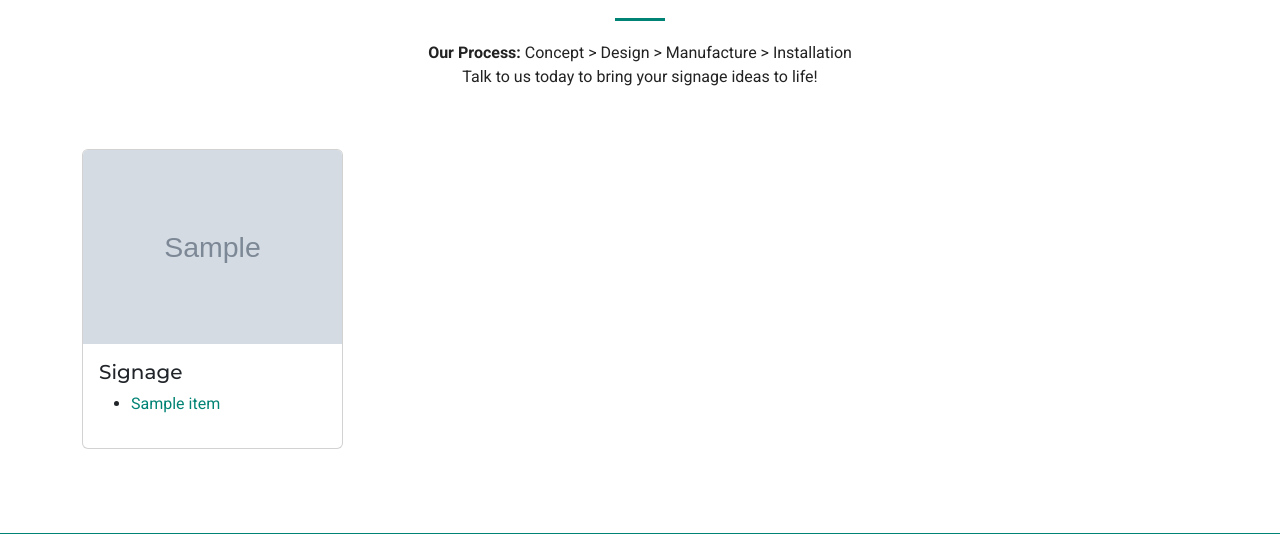
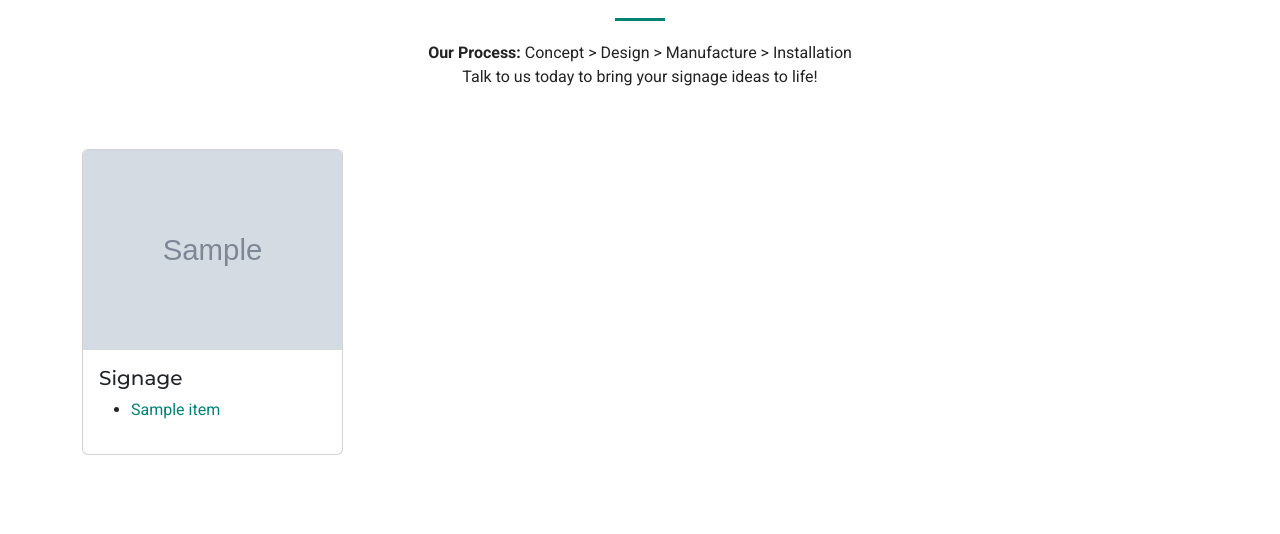
Before and after one commit to christopherece/signandprint_prj, a Django app: page /services/ in a window 1280 px wide. Shown: the part 576-1110 px from the top of the page. Run offline with Django 5.2, Linux system fonts and the light colour scheme; tables that the repository leaves empty hold one stand-in row (values such as "Sample post"); grey boxes marked "Sample" are stand-in pictures; parts of the project's set-up code (start-up, migrations or seed data) failed here and were passed over; some libraries are stand-ins or nearby versions.

Commit message:
Modified Layout card

```diff
--- a/templates/services/services.html
+++ b/templates/services/services.html
@@ -42,7 +42,7 @@
           {% for service in services %}
             <div class="col-md-3 mb-4">
               <div class="card h-100">
-                    <img src="{{ service.image.url }}" class="card-img-top" alt="{{ service.name }}">
+                <img src="{{ service.image.url }}" class="card-img-top" alt="{{ service.name }}" style="width: 100%; height: 200px; object-fit: cover;">
                 <div class="card-body">
                   <h5 class="card-title">{{ service.get_name_display }}</h5>
                   <ul class="card-list">
@@ -56,6 +56,7 @@
           {% endfor %}
         </div>
       </div>
+
 
 
     </section><!-- /Starter Section Section -->
```
Also changed, not shown: templates/pages/index.html (+1 -6 lines). Lines whose indentation alone changed are shown as unchanged.
